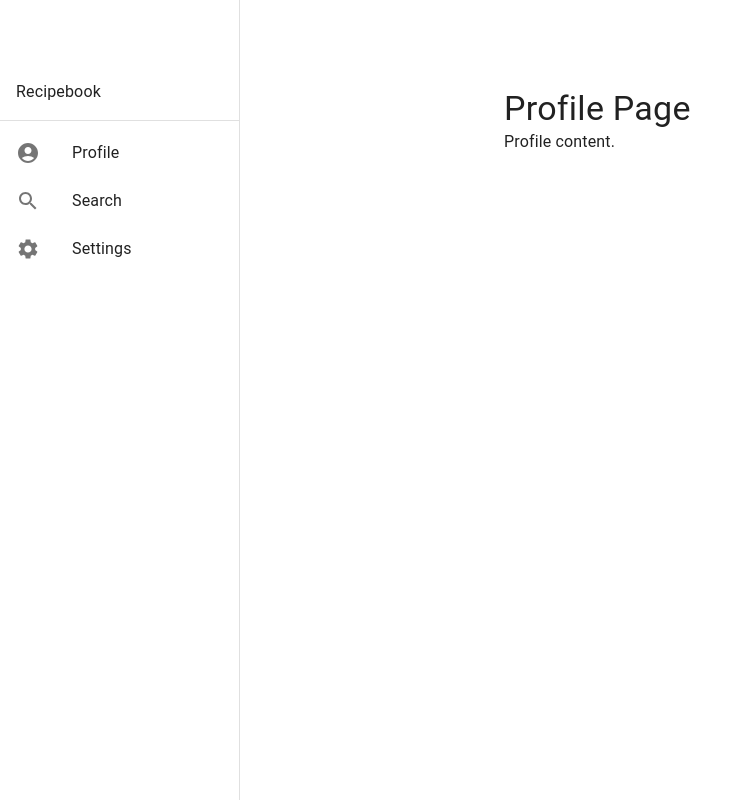
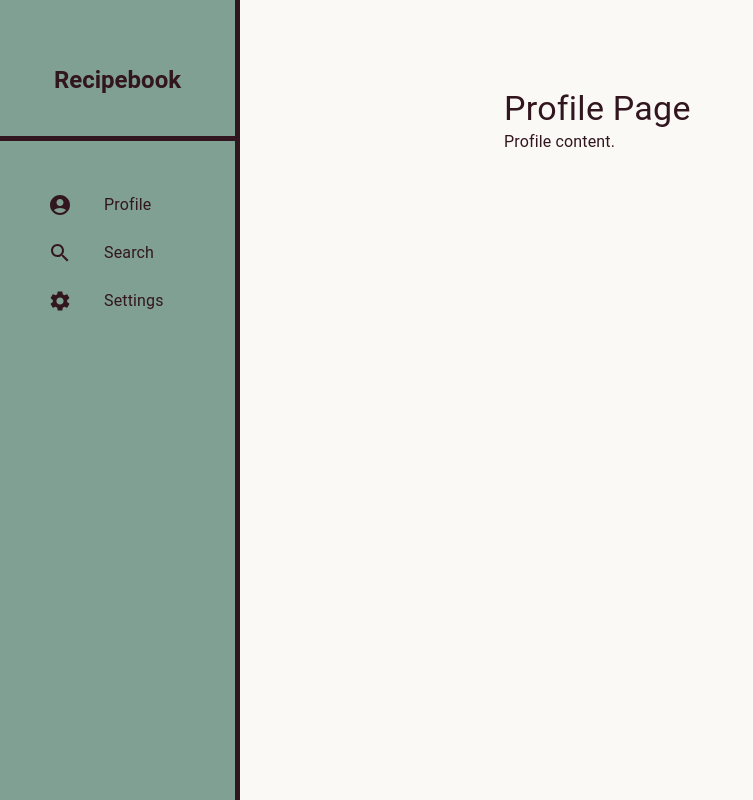
Before and after one commit to annakulovuori/recipe-book-app, a React (Vite) app in the folder frontend/: page /profile in a window 1280 px wide. Shown: the whole page, without its empty margins (0-753 px from the left). Built offline with nearby package versions, Linux system fonts and the light colour scheme.

Commit message:
frontend FEAT: change colors, create theme provider, make everything pretty

```diff
--- a/frontend/src/App.jsx
+++ b/frontend/src/App.jsx
@@ -5,14 +5,19 @@ import Profile from "./pages/Profile";
 import { AuthProvider } from "./Hook/AuthProvider";
 import Search from "./pages/Search";
 import Settings from "./pages/Settings";
+import { ThemeProvider } from "@mui/material";
+import theme from "./Theme";
+
 
 export default function App() {
   return (
-    <Router>
-      <AuthProvider>
-        <AppLayout />
-      </AuthProvider>
-    </Router>
+    <ThemeProvider theme={theme}>
+      <Router>
+        <AuthProvider>
+          <AppLayout />
+        </AuthProvider>
+      </Router>
+    </ThemeProvider>
   );
 }
 
--- /dev/null
+++ b/frontend/src/Theme.jsx
@@ -0,0 +1,30 @@
+import { createTheme } from "@mui/material/styles";
+
+const theme = createTheme({
+  palette: {
+    background: {
+      default: "#FAF9F6", // Set the default background color for the whole app
+    },
+    text: {
+      primary: "#32161F", // Set default text color to #32161F
+    },
+  },
+  components: {
+    MuiDrawer: {
+      styleOverrides: {
+        paper: {
+          backgroundColor: "#FAF9F6", // Drawer background color
+        },
+      },
+    },
+    MuiTypography: {
+      styleOverrides: {
+        root: {
+          color: "#32161F", // Set default color for all Typography components
+        },
+      },
+    },
+  },
+});
+
+export default theme;
--- a/frontend/src/components/SideBar.jsx
+++ b/frontend/src/components/SideBar.jsx
@@ -14,6 +14,7 @@ import AccountCircleIcon from "@mui/icons-material/AccountCircle";
 import SearchIcon from "@mui/icons-material/Search";
 import SettingsIcon from "@mui/icons-material/Settings";
 import { Link as RouterLink } from "react-router-dom";
+import { red } from "@mui/material/colors";
 
 const drawerWidth = 240;
 
@@ -32,19 +33,36 @@ export default function SideBar() {
           "& .MuiDrawer-paper": {
             width: drawerWidth,
             boxSizing: "border-box",
+            borderRight: `5px solid #32161F`,
+            backgroundColor: "#81A094",
           },
         }}
         variant="permanent"
         anchor="left"
       >
         <Toolbar />
-        <Typography sx={{ padding: 2 }}>Recipebook</Typography>
-        <Divider />
+        <Typography
+          variant="h5"
+          component="div"
+          sx={{
+            paddingBottom: 5,
+            color: "#32161F",
+            fontWeight: "bold",
+            textAlign: "center",
+          }}
+        >
+          Recipebook
+        </Typography>
+        <Divider sx={{ borderBottomWidth: 5, borderColor: "#32161F" }} />
         <List>
           {/* Profile Link */}
           <ListItem disablePadding>
-            <ListItemButton component={RouterLink} to="/profile">
-              <ListItemIcon>
+            <ListItemButton
+              component={RouterLink}
+              to="/profile"
+              sx={{ paddingLeft: 6, marginTop: 4, color: "#32161F" }}
+            >
+              <ListItemIcon sx={{ color: "#32161F" }}>
                 <AccountCircleIcon />
               </ListItemIcon>
               <ListItemText primary="Profile" />
@@ -53,8 +71,12 @@ export default function SideBar() {
 
           {/* Search Link */}
           <ListItem disablePadding>
-            <ListItemButton component={RouterLink} to="/search">
-              <ListItemIcon>
+            <ListItemButton
+              component={RouterLink}
+              to="/search"
+              sx={{ paddingLeft: 6, color: "#32161F" }}
+            >
+              <ListItemIcon sx={{ color: "#32161F" }}>
                 <SearchIcon />
               </ListItemIcon>
               <ListItemText primary="Search" />
@@ -63,8 +85,12 @@ export default function SideBar() {
 
           {/* Settings Link */}
           <ListItem disablePadding>
-            <ListItemButton component={RouterLink} to="/settings">
-              <ListItemIcon>
+            <ListItemButton
+              component={RouterLink}
+              to="/settings"
+              sx={{ paddingLeft: 6, color: "#32161F" }}
+            >
+              <ListItemIcon sx={{ color: "#32161F" }}>
                 <SettingsIcon />
               </ListItemIcon>
               <ListItemText primary="Settings" />
--- a/frontend/src/pages/Profile.jsx
+++ b/frontend/src/pages/Profile.jsx
@@ -5,7 +5,7 @@ const drawerWidth = 240; // Match the width from the SideBar
 
 export default function Profile() {
   return (
-    <Box sx={{ display: "flex" }}>
+      <Box sx={{ display: "flex",}}>
         {/* Sidebar */}
         <SideBar />
 
```
Lines whose indentation alone changed are shown as unchanged.
